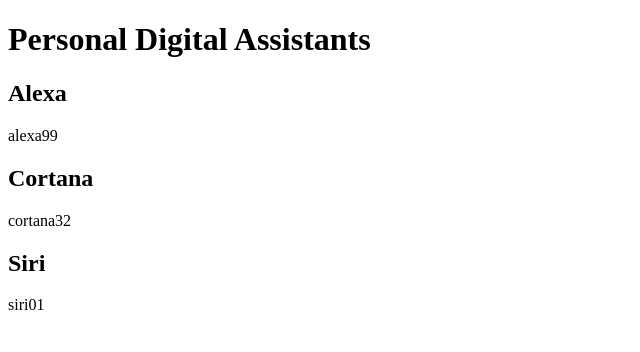
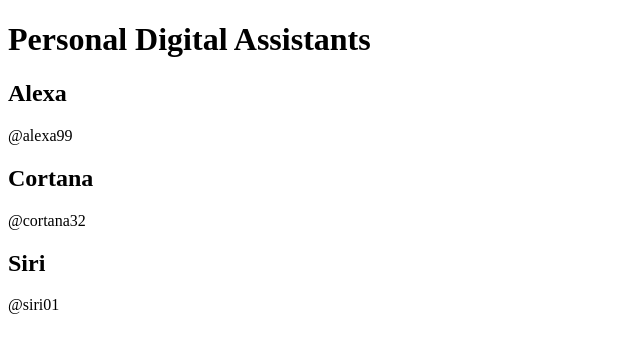
Before and after one commit to SaadiaAhmad/react-project, a JavaScript app: page / in a window 1280 px wide. Shown: the top 352 px of the page, without its empty margins (0-640 px from the left). Built offline with nearby package versions, Linux system fonts and the light colour scheme.

Commit message:
some cleanup

```diff
--- a/src/App.js
+++ b/src/App.js
@@ -9,9 +9,9 @@
   return (
     <div>
       <h1>Personal Digital Assistants</h1>
-      <ProfileCard title="Alexa" handle="alexa99"></ProfileCard>
-      <ProfileCard title="Cortana" handle="cortana32"></ProfileCard>
-      <ProfileCard title="Siri" handle="siri01"></ProfileCard>
+      <ProfileCard title="Alexa" handle="@alexa99"></ProfileCard>
+      <ProfileCard title="Cortana" handle="@cortana32"></ProfileCard>
+      <ProfileCard title="Siri" handle="@siri01"></ProfileCard>
     </div>
   );
 }
--- a/src/ProfileCard.js
+++ b/src/ProfileCard.js
@@ -1,8 +1,9 @@
 function ProfileCard(props) {
+    const { title, handle } = props;
     return (
         <div>
-            <h2>{props.title}</h2>
-            <span>{props.handle}</span>
+            <h2>{title}</h2>
+            <span>{handle}</span>
         </div>
     );
 }
```
